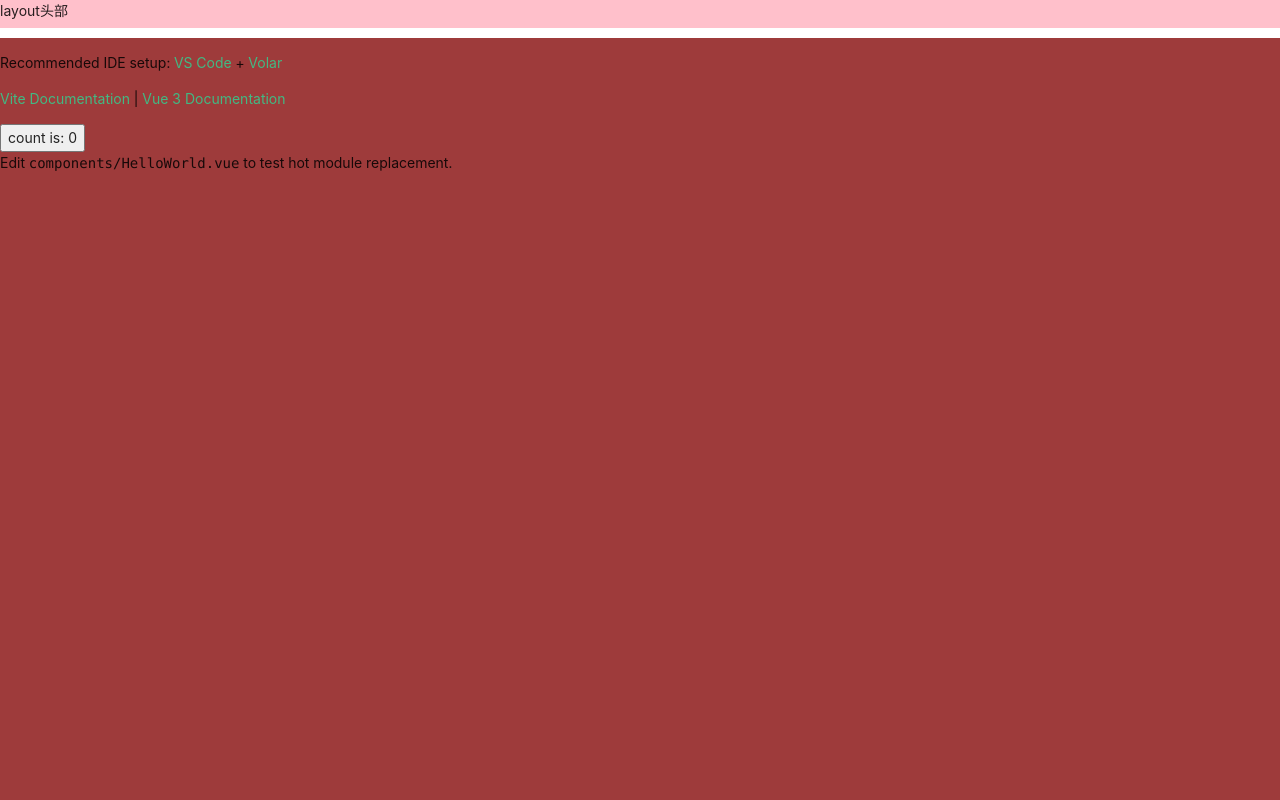
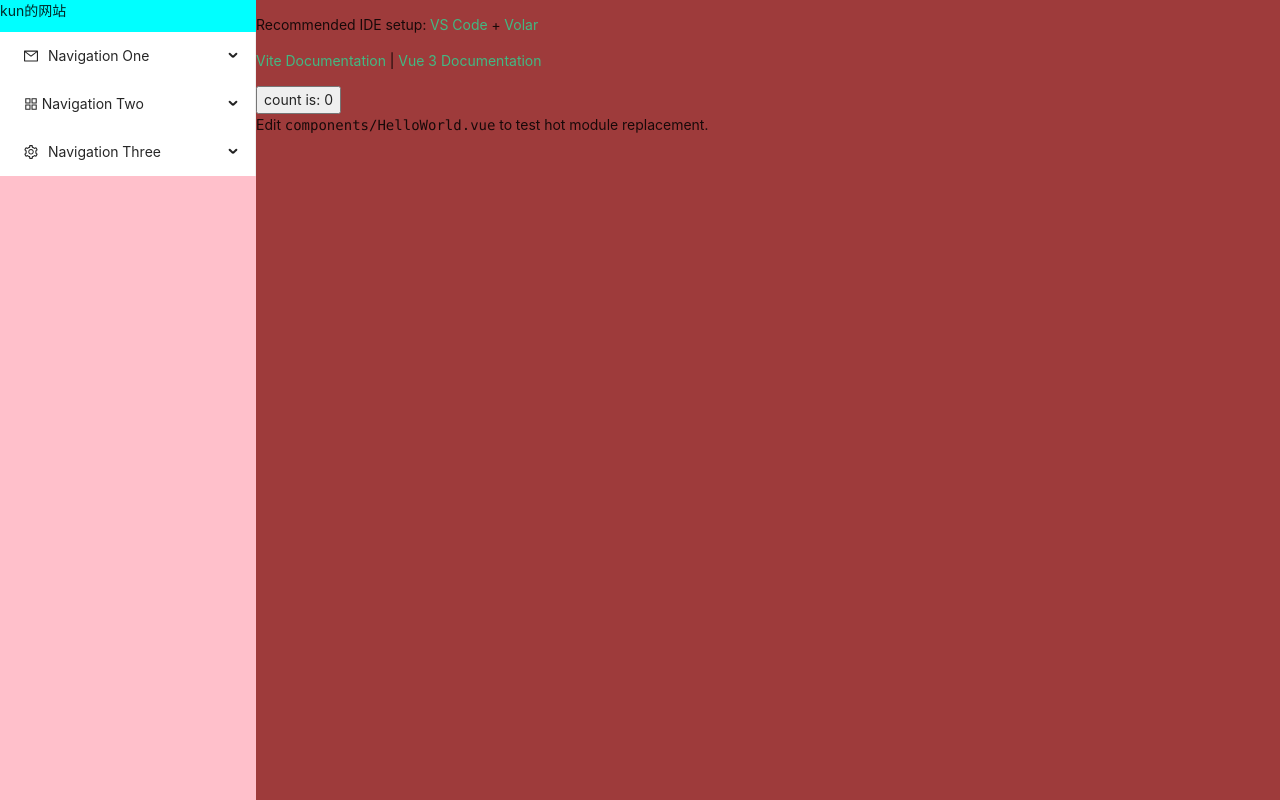
Before and after one commit to StudyDayByDay/laboratory-vue3, a Vue app: page /#/hello in a window 1280 px wide. Built offline with nearby package versions, Linux system fonts and the light colour scheme.

Commit message:
feat：layout的导航

```diff
--- a/src/views/layout/index.vue
+++ b/src/views/layout/index.vue
@@ -1,6 +1,51 @@
 <template>
   <div class="layout">
-      <div class="layout-header">layout头部</div>
+      <div class="layout-header">
+          <div class="layout-header-title">kun的网站</div>
+          <div class="layout-header-content">
+              <a-menu
+                v-model:selectedKeys="selectedKeys"
+                style="width: 256px"
+                mode="inline"
+                :open-keys="openKeys"
+                @openChange="onOpenChange"
+                >
+                <a-sub-menu key="sub1">
+                    <template #icon>
+                    <MailOutlined />
+                    </template>
+                    <template #title>Navigation One</template>
+                    <a-menu-item key="1">Option 1</a-menu-item>
+                    <a-menu-item key="2">Option 2</a-menu-item>
+                    <a-menu-item key="3">Option 3</a-menu-item>
+                    <a-menu-item key="4">Option 4</a-menu-item>
+                </a-sub-menu>
+                <a-sub-menu key="sub2">
+                    <template #icon></template>
+                    <template #title>
+                    <AppstoreOutlined />
+                    Navigation Two
+                    </template>
+                    <a-menu-item key="5">Option 5</a-menu-item>
+                    <a-menu-item key="6">Option 6</a-menu-item>
+                    <a-sub-menu key="sub3" title="Submenu">
+                    <a-menu-item key="7">Option 7</a-menu-item>
+                    <a-menu-item key="8">Option 8</a-menu-item>
+                    </a-sub-menu>
+                </a-sub-menu>
+                <a-sub-menu key="sub4">
+                    <template #icon>
+                    <SettingOutlined />
+                    </template>
+                    <template #title>Navigation Three</template>
+                    <a-menu-item key="9">Option 9</a-menu-item>
+                    <a-menu-item key="10">Option 10</a-menu-item>
+                    <a-menu-item key="11">Option 11</a-menu-item>
+                    <a-menu-item key="12">Option 12</a-menu-item>
+                </a-sub-menu>
+                </a-menu>
+          </div>
+      </div>
       <div class="layout-content">
           <router-view></router-view>
       </div>
@@ -8,6 +53,24 @@
 </template>
 
 <script setup>
+import { MailOutlined, AppstoreOutlined, SettingOutlined } from '@ant-design/icons-vue';
+import { ref } from 'vue';
+
+const state = ref({
+    rootSubmenuKeys: ['sub1', 'sub2', 'sub4'],
+    openKeys: ['sub1'],
+    selectedKeys: [],
+});
+
+const onOpenChange = openKeys => {
+    const latestOpenKey = openKeys.find(key => state.openKeys.indexOf(key) === -1);
+
+    if (state.rootSubmenuKeys.indexOf(latestOpenKey) === -1) {
+    state.openKeys = openKeys;
+    } else {
+    state.openKeys = latestOpenKey ? [latestOpenKey] : [];
+    }
+};
 </script>
 
 <style scoped>
@@ -15,15 +78,22 @@
     width: 100%;
     height: 100%;
     display: grid;
-    grid-template-columns: 100%;
-    grid-template-rows: 28px auto;
-    row-gap: 10px;
+    grid-template-columns: 256px auto;
+    grid-template-rows: 100%;
 }
 
 .layout .layout-header {
     background-color: pink;
 }
 
+.layout .layout-header .layout-header-title {
+    height: 32px;
+    background-color: aqua;
+}
+
+.layout .layout-header .layout-header-content {
+    height: calc(100% - 32px);
+}
 .layout .layout-content {
     background-color: #9e3b3b;
 }
```
